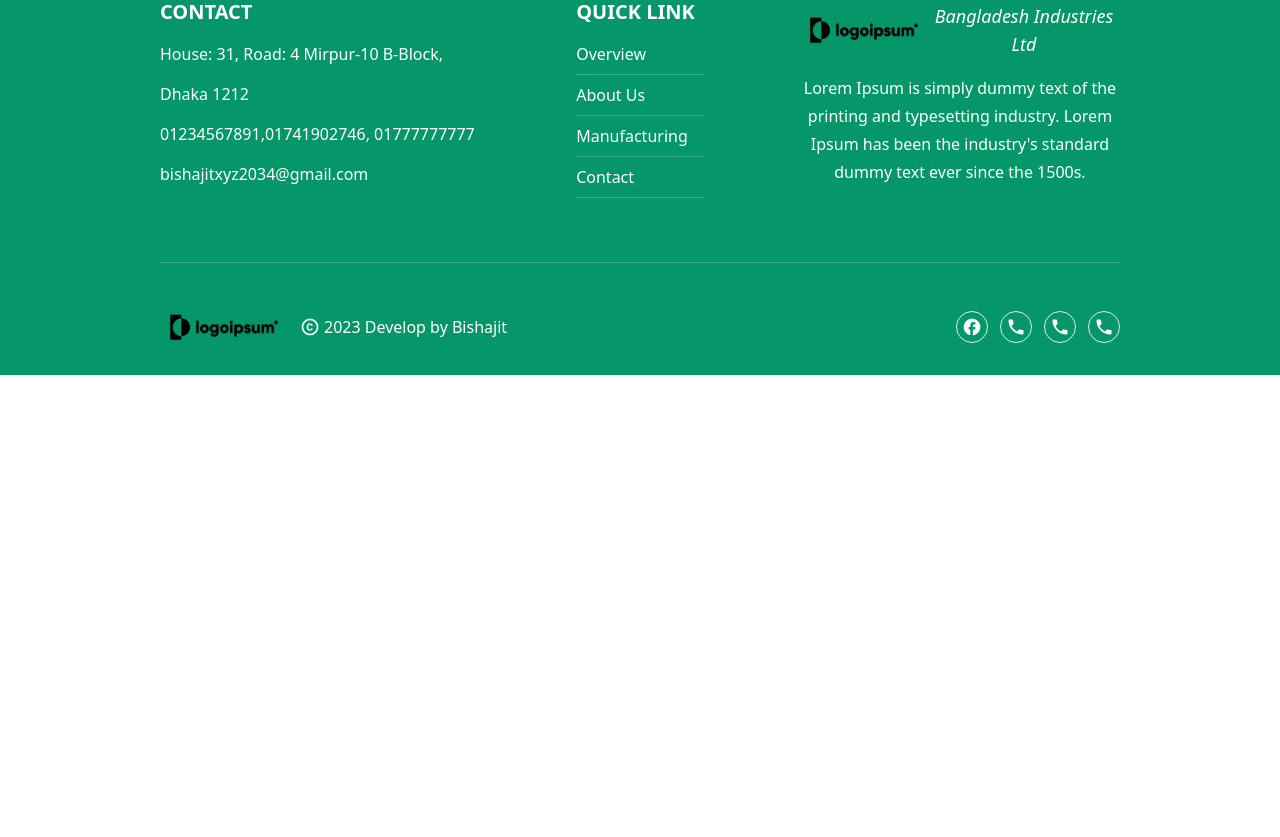
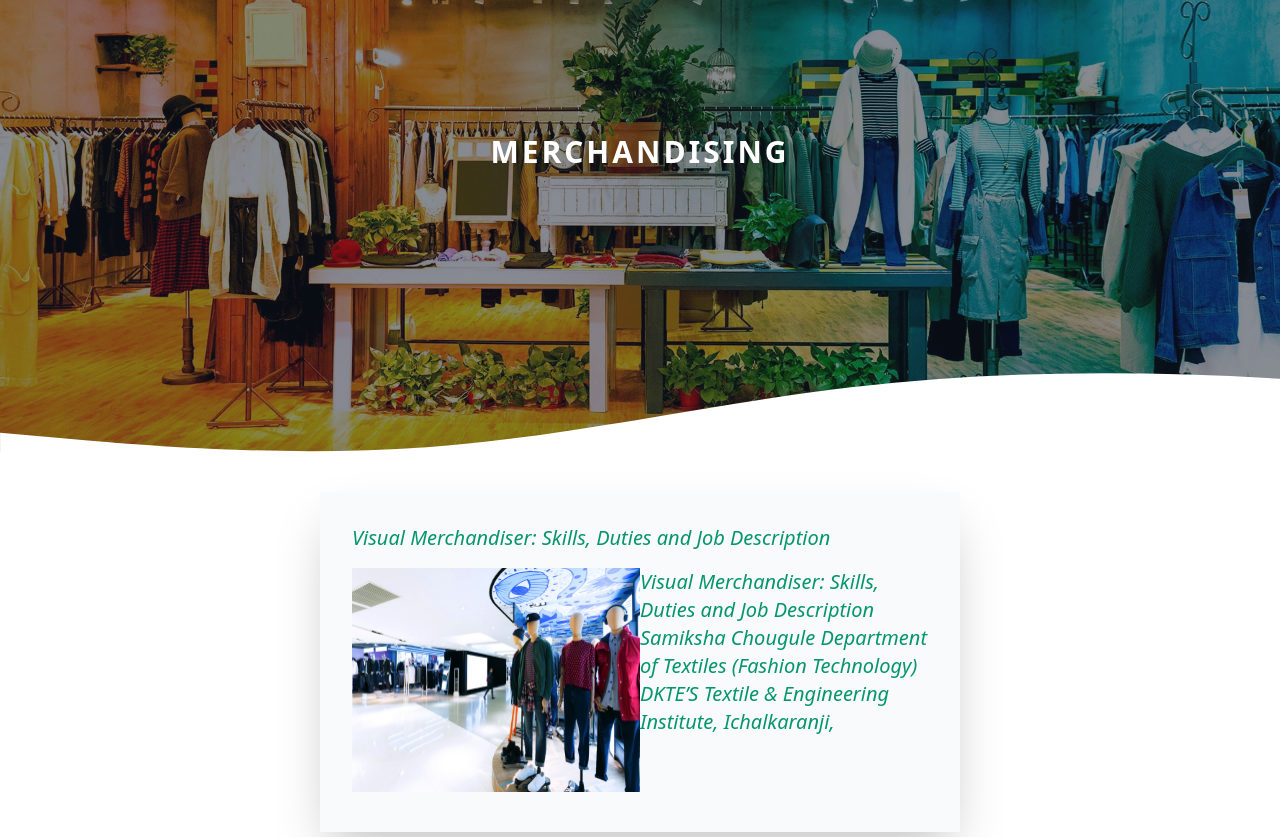
Before and after one commit to bishajitchakraborty/textile_frontend, a React (Create React App) app: page /#/merchandiser in a window 1280 px wide. Shown: the part 260-1097 px from the top of the page. Before the commit the page ends 800 px from the top, so only its background shows below. Built offline with nearby package versions, Linux system fonts and the light colour scheme.

Commit message:
About Page Update

```diff
--- a/src/App.js
+++ b/src/App.js
@@ -6,6 +6,7 @@ import Footer from "./pages/footer/footer";
 import Contact from "./pages/contact/contact";
 import About from "./pages/about/about";
 import Design from "./pages/Design_studio/design";
+import Merchandiser from "./pages/Merchandiser/merchandiser";
 
 
 function App() {
@@ -17,6 +18,7 @@ function App() {
           <Route  path="/about"  element={<About/>} />
           <Route  path="/contact"  element={<Contact/>} />
           <Route  path="/design"  element={<Design/>} />
+          <Route  path="/merchandiser"  element={<Merchandiser/>} />
 
 
 
--- a/src/assets/css/style.css
+++ b/src/assets/css/style.css
@@ -27,7 +27,16 @@
     height: 700px;
     background-size: cover;
 }
-
+.merchandiser_image{
+    height: 600px;
+    background-size: cover;
+    background-repeat: no-repeat;
+}
+.merchandiser_thumbnail{
+    height: 200px;
+    background-size: cover;
+    background-repeat: no-repeat;
+}
 .swiper {
     width: 100%;
     height: 500px;
--- a/src/pages/Design_studio/design.js
+++ b/src/pages/Design_studio/design.js
@@ -56,7 +56,7 @@ const Design = () => {
             {/*<--------------------------------------------------Start Packages Protion  For Hotel------------------------------------------------------->*/}
             <section className={'sm:w-3/5 mx-auto text-emerald-600 border-b border-gray-300 sm:p-0 p-2'}>
                 <div className={'my-4 '}>
-                    <h2 className={'text-center text-4xl italic'}>Our Concepts</h2>
+                    <h2 className={'text-center text-4xl italic'}>Our Collection</h2>
                 </div>
                 <div className={' flex flex-wrap  mt-2 mb-10'}>
                     {
--- /dev/null
+++ b/src/pages/Merchandiser/merchandiser.js
@@ -0,0 +1,59 @@
+import React from 'react';
+import merchandiser from "../../assets/image/merchandiser.webp";
+import mer_img from '../../assets/image/merchandising_1.jpeg';
+const Merchandiser = () => {
+    return (
+        <div>
+            <div className="w-full bg-center  merchandiser_image md:h-128  relative"
+                 style={{backgroundImage: `url(${merchandiser})`}}>
+                <div
+                    className="flex items-center justify-center w-full h-full bg-gray-900 bg-opacity-50">
+                    <div className="text-center">
+                        <h1
+                            className="mobile:text-6xl text-3xl tracking-widest font-semibold text-white uppercase lg:text-3xl">Merchandising</h1>
+
+                    </div>
+                </div>
+                <svg className={'absolute -bottom-0.5 md:-bottom-1 z-20'} id="wave" style={{transform: 'rotate(0deg)', transition: "0.3s"}} viewBox="0 0 1440 110"
+                     version="1.1"
+                     xmlns="http://www.w3.org/2000/svg">
+                    <path style={{transform: "translate(0, 0px)", opacity: "1"}} fill={"#fff"}
+                          d="M0,84L80,91C160,98,320,112,480,100.3C640,89,800,51,960,32.7C1120,14,1280,14,1440,23.3C1600,33,1760,51,1920,65.3C2080,79,2240,89,2400,91C2560,93,2720,89,2880,91C3040,93,3200,103,3360,93.3C3520,84,3680,56,3840,58.3C4000,61,4160,93,4320,95.7C4480,98,4640,70,4800,63C4960,56,5120,70,5280,72.3C5440,75,5600,65,5760,51.3C5920,37,6080,19,6240,14C6400,9,6560,19,6720,37.3C6880,56,7040,84,7200,86.3C7360,89,7520,65,7680,51.3C7840,37,8000,33,8160,39.7C8320,47,8480,65,8640,63C8800,61,8960,37,9120,28C9280,19,9440,23,9600,37.3C9760,51,9920,75,10080,86.3C10240,98,10400,98,10560,84C10720,70,10880,42,11040,28C11200,14,11360,14,11440,14L11520,14L11520,140L11440,140C11360,140,11200,140,11040,140C10880,140,10720,140,10560,140C10400,140,10240,140,10080,140C9920,140,9760,140,9600,140C9440,140,9280,140,9120,140C8960,140,8800,140,8640,140C8480,140,8320,140,8160,140C8000,140,7840,140,7680,140C7520,140,7360,140,7200,140C7040,140,6880,140,6720,140C6560,140,6400,140,6240,140C6080,140,5920,140,5760,140C5600,140,5440,140,5280,140C5120,140,4960,140,4800,140C4640,140,4480,140,4320,140C4160,140,4000,140,3840,140C3680,140,3520,140,3360,140C3200,140,3040,140,2880,140C2720,140,2560,140,2400,140C2240,140,2080,140,1920,140C1760,140,1600,140,1440,140C1280,140,1120,140,960,140C800,140,640,140,480,140C320,140,160,140,80,140L0,140Z"/>
+                </svg>
+            </div>
+
+            <div className={'w-full md:w-3/6 my-10 mx-auto '}>
+                {
+                    [1,1,1].map((v,i)=>(
+                        <div className={'px-8 py-8 my-8 shadow-2xl bg-gray-50 text-emerald-600 italic'}>
+                            <h2 className={'text-sm md:text-xl'}>Visual Merchandiser:  Skills, Duties and Job Description</h2>
+                            <div className={'flex flex-wrap py-4'}>
+                                <div className={'w-full md:w-1/2 mb-8 md:mb-4 merchandiser_thumbnail'}>
+                                    <img className={'h-56'} src={mer_img}/>
+                                </div>
+                                <div className={'w-full md:w-1/2'}>
+                                    <p className={'text-sm md:text-xl'}>
+                                        Visual Merchandiser: Skills, Duties and Job Description
+                                        Samiksha Chougule Department of Textiles (Fashion Technology) DKTE’S Textile & Engineering Institute, Ichalkaranji,
+                                    </p>
+                                    {/*<div className={'pt-4 justify-start flex'}>*/}
+                                    {/*    <button*/}
+                                    {/*        // onClick={sendMessage}*/}
+                                    {/*        className="w-32 align-center items-center flex justify-center  text-white  bg-emerald-600 py-4   text-sm">*/}
+                                    {/*        Send*/}
+                                    {/*    </button>*/}
+                                    {/*</div>*/}
+                                </div>
+                            </div>
+                        </div>
+                    ))
+                }
+
+
+
+            </div>
+        </div>
+    );
+};
+
+export default Merchandiser;
--- a/src/pages/about/about.js
+++ b/src/pages/about/about.js
@@ -43,7 +43,7 @@ const About = () => {
                     className="flex items-center justify-center w-full h-full bg-gray-900 bg-opacity-50">
                     <div className="text-center">
                         <h1 className="text-2xl font-semibold  text-white uppercase lg:text-3xl">About <span
-                            className="text-primary underline">Rainbow Tissue</span></h1>
+                            className="text-primary underline">xyz Garments</span></h1>
 
                     </div>
                 </div>
@@ -129,6 +129,39 @@ const About = () => {
                         </div>
                     </div>
                 </section>
+            <section>
+                <div className="text-emerald-600 body-font">
+                    <div className="w-11/12 md:3/4 px-5 py-12 text-primary mx-auto">
+                        <div className="flex flex-col text-center text-primary w-full mb-20">
+                            <span className="material-icons text-8xl">work_history</span>
+                            <span className={'text-2xl md:text-4xl flex justify-center items-center'}>
+                                    <span className={'w-10 md:w-40 h-1 bg-emerald-600 mr-3'}/>
+                                       What We Do
+                                    <span className={'w-10 md:w-40 h-1 bg-emerald-600 ml-3'}/>
+                                </span>
+                        </div>
+                        <div
+                            className="flex flex-wrap w-full lg:w-3/4 mx-auto -m-4 justify-center text-center">
+
+                            {
+                                [1,1,1,1,1,1,1,1,1].map((v,i)=>(
+                                    <div key={i} className="p-2 md:w-1/3 w-full">
+                                        <div className="border-2 shadow-lg px-4 py-6 rounded-lg">
+                                            <span className="material-icons text-5xl">domain</span>
+                                            <p className="leading-relaxed text-2xl">Process & Quality</p>
+                                            <p className="leading-relaxed">
+                                                A strict regime of internal audits, critical process check,
+                                            </p>
+                                        </div>
+                                    </div>
+                                ))
+                            }
+                        </div>
+                    </div>
+                </div>
+            </section>
+
+
             </div>
     );
 };
--- a/src/pages/header/header.js
+++ b/src/pages/header/header.js
@@ -14,11 +14,11 @@ const tab = [
         url:"/about"
     },
     {
-        name:"Manufacturing",
-        url:"/"
+        name:"Merchandiser",
+        url:"/merchandiser"
     },
     {
-        name:"Design Studio",
+        name:"Design & Sample",
         url:"/design"
     },
     {
```
Also changed, not shown: src/assets/image/merchandiser.webp (added), src/assets/image/merchandising_1.jpeg (added).
